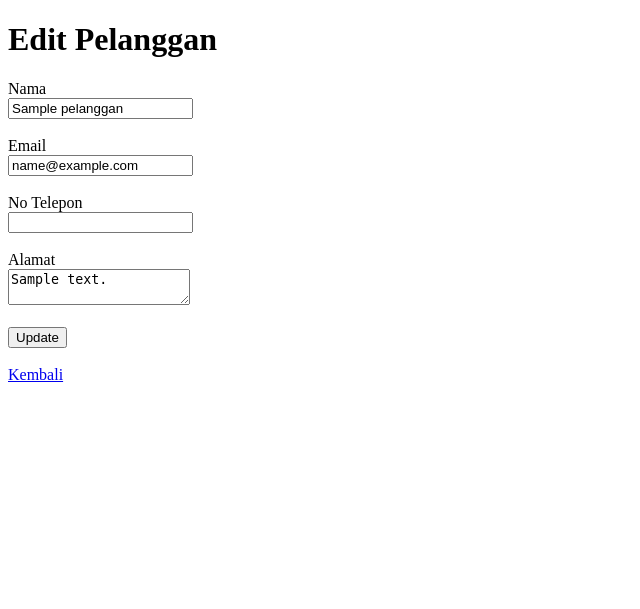
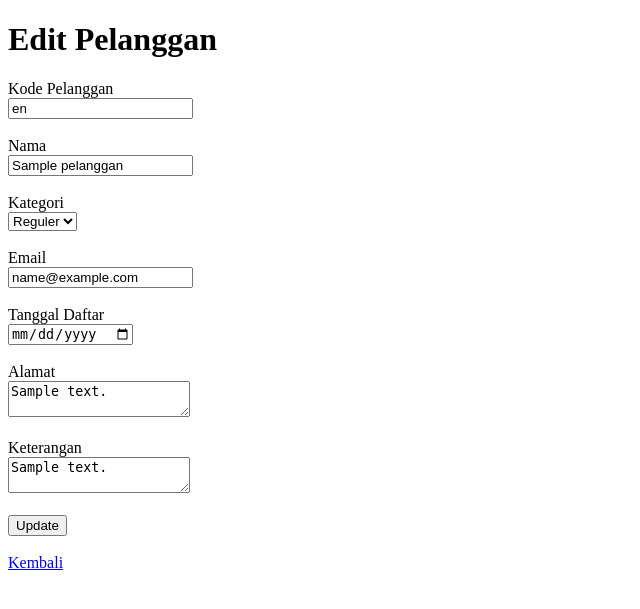
Before and after one commit to Latiffaamelia/crud-kelompok-6, a Laravel app: template resources/views/pelanggan/edit.blade.php in a window 1280 px wide. Shown: the top 609 px of the page, without its empty margins (0-640 px from the left). Run offline with Laravel 12, Linux system fonts and the light colour scheme; the template is opened without the code that fills it: most values are stand-ins (such as "Sample title", 1, 10 or a date in 2020).

Commit message:
Menyesuaikan form edit pelanggan

```diff
--- a/resources/views/pelanggan/edit.blade.php
+++ b/resources/views/pelanggan/edit.blade.php
@@ -1,3 +1,4 @@
+
 <!DOCTYPE html>
 <html lang="id">
 <head>
@@ -13,17 +14,29 @@
         @csrf
         @method('PUT')
 
+        <label>Kode Pelanggan</label><br>
+        <input type="text" value="{{ $pelanggan->kode_pelanggan }}" readonly><br><br>
+
         <label>Nama</label><br>
-        <input type="text" name="nama" value="{{ $pelanggan->nama }}"><br><br>
+        <input type="text" name="nama" value="{{ $pelanggan->nama }}" required><br><br>
+
+        <label>Kategori</label><br>
+        <select name="kategori" required>
+            <option value="Reguler" {{ $pelanggan->kategori == 'Reguler' ? 'selected' : '' }}>Reguler</option>
+            <option value="VIP" {{ $pelanggan->kategori == 'VIP' ? 'selected' : '' }}>VIP</option>
+        </select><br><br>
 
         <label>Email</label><br>
-        <input type="email" name="email" value="{{ $pelanggan->email }}"><br><br>
+        <input type="email" name="email" value="{{ $pelanggan->email }}" required><br><br>
 
-        <label>No Telepon</label><br>
-        <input type="text" name="no_telepon" value="{{ $pelanggan->no_telepon }}"><br><br>
+        <label>Tanggal Daftar</label><br>
+        <input type="date" name="tanggal_daftar" value="{{ $pelanggan->tanggal_daftar }}" required><br><br>
 
         <label>Alamat</label><br>
-        <textarea name="alamat">{{ $pelanggan->alamat }}</textarea><br><br>
+        <textarea name="alamat" required>{{ $pelanggan->alamat }}</textarea><br><br>
+
+        <label>Keterangan</label><br>
+        <textarea name="keterangan">{{ $pelanggan->keterangan }}</textarea><br><br>
 
         <button type="submit">Update</button>
     </form>
```
